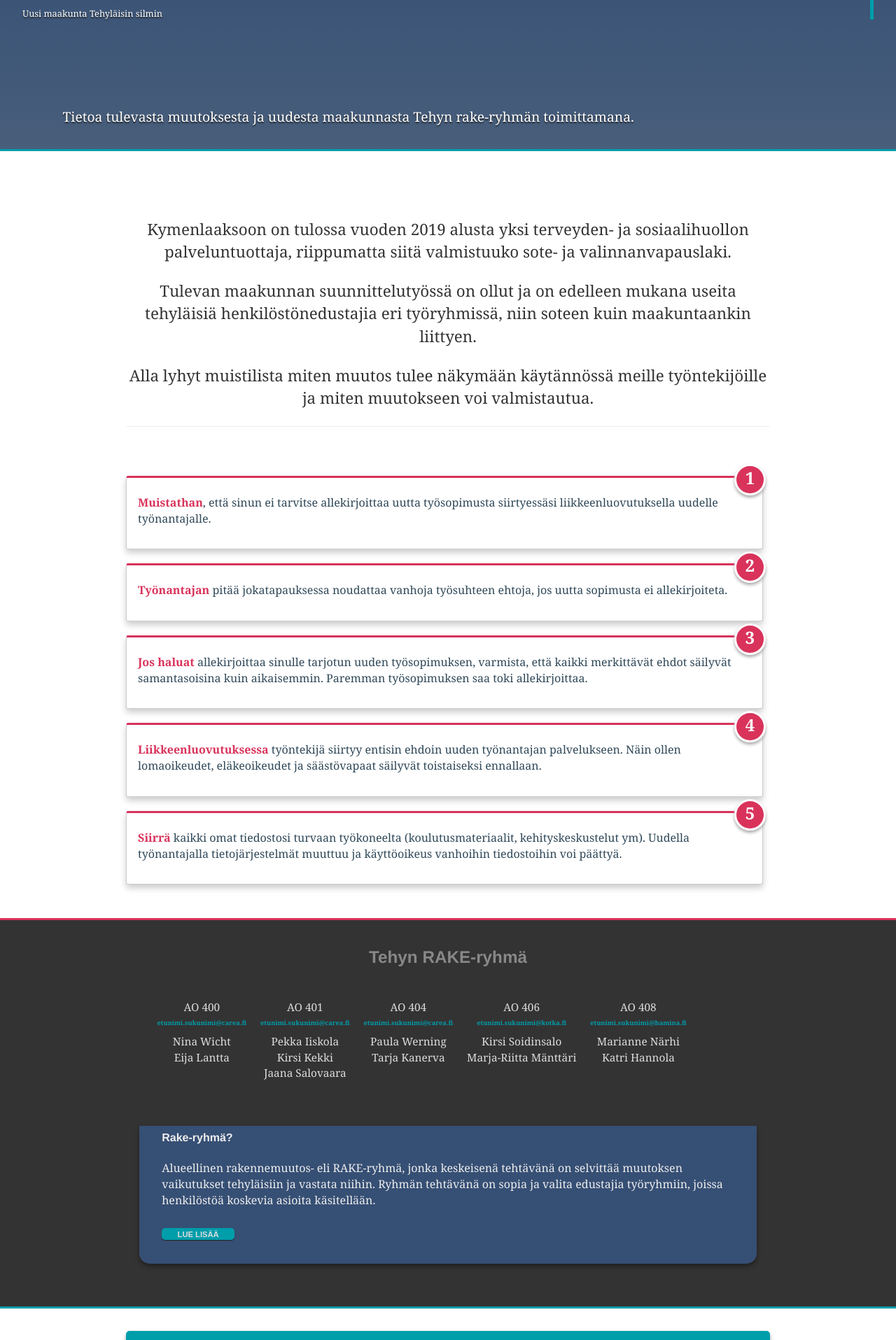
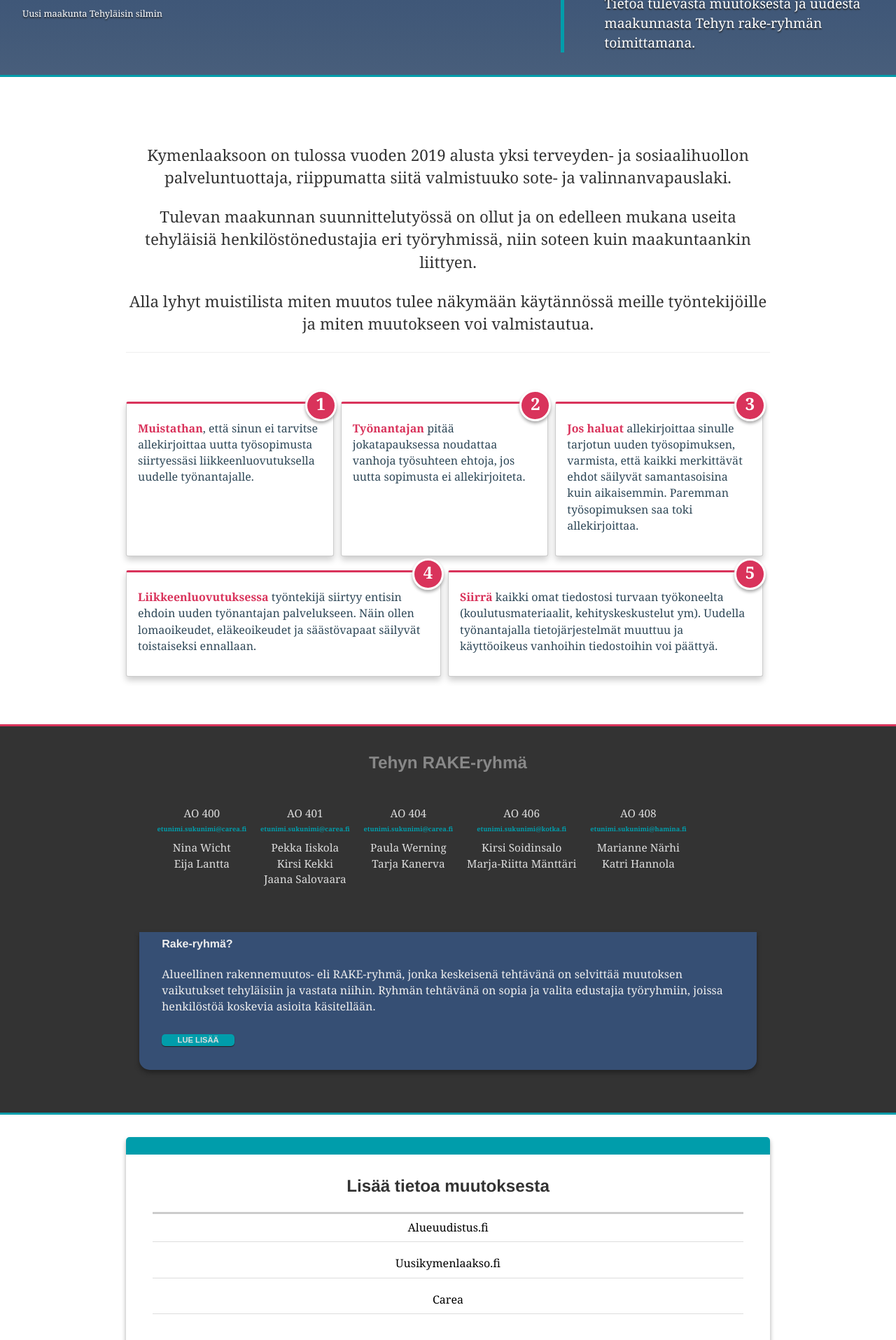
Before and after one commit to iispe/rake_newsletter, a Gatsby site: page / in a window 1280 px wide. Shown: the part 108-2023 px from the top of the page at 70% size. Built offline with nearby package versions, Linux system fonts and the light colour scheme; Gatsby itself is replaced by a stand-in of ours.

Commit message:
split components, remove unnecessary css

```diff
--- /dev/null
+++ b/src/components/contact.js
@@ -0,0 +1,105 @@
+import React from "react";
+import styled from "styled-components";
+import Link from "gatsby-link";
+
+const ContactContainer = styled.div`
+    max-width: 920px;
+    font-size: 1.2em;
+    border-radius: 5px;
+    color: #888;
+    margin: 10px auto 0;
+    padding: 1em;
+        h2 {
+            text-align: center;
+        }
+`;
+
+const Rake = styled.div`
+        padding: 0.5em 2em 2em;
+        color: #eee;
+        margin: 0 auto 2em;
+        background-color: #364f74;
+        border-radius: 0 0 15px 15px;
+        box-shadow: 0 4px 6px #222;
+        font-size: 1rem;
+        @media (max-width: 420px) {
+            padding-bottom: 2em;
+        }
+`;
+
+const Contacts = styled.div`
+        color: #ddd;
+        font-size: 0.8em;
+        //  border: 1px solid white;
+        padding: 1em 1em 2em;
+        & ul {
+            list-style-type: none;
+            width: 100%;
+            display: table;
+            margin-left: 0;
+        }
+        & li {
+            display: table-cell;
+            text-align: center;
+            float: left;
+
+            line-height: 70%;
+            margin: 0 auto;
+            padding: 1em 0.65em;
+        }
+        & li p:hover {
+            color: #ccc;
+    }
+}
+
+`;
+const ContactInfo = styled.p`
+        font-size: 0.6em;
+        color: #009dab;
+        padding-bottom: 0.5em;
+        font-weight: bold;
+`;
+
+const Button = styled.button`
+    background-color: #009dab;
+    display: inline-block;
+    font-size: 0.7em;
+    font-weight: bold;
+    padding: 0.2em 2em;
+    border-radius: 5px;
+    border: none;
+    box-shadow: 0px 1px 1px #222;
+    // vertical-align: base-line;
+    color: #ddd;
+    // float: right;
+    &:hover {
+        box-shadow: none;
+    }
+`;
+
+const Contact = () => (
+<ContactContainer>
+    <h2>Tehyn RAKE-ryhmä</h2>
+
+    <Contacts>
+        {/* <h4>KYMENLAAKSON TEHYN RAKERYHMÄN YHTEYSTIEDOT</h4> */}
+        <div className="table">
+            <ul>
+                <li><p className="contactHead">AO 400</p><ContactInfo>etunimi.sukunimi@carea.fi</ContactInfo><p> Nina Wicht</p><p>Eija Lantta</p></li>
+                <li><p className="contactHead">AO 401</p><ContactInfo>etunimi.sukunimi@carea.fi</ContactInfo><p>Pekka Iiskola</p><p>Kirsi Kekki</p><p>Jaana Salovaara</p></li>
+                <li><p className="contactHead">AO 404</p><ContactInfo>etunimi.sukunimi@carea.fi</ContactInfo><p>Paula Werning</p><p>Tarja Kanerva</p></li>
+                <li><p className="contactHead">AO 406</p><ContactInfo>etunimi.sukunimi@kotka.fi</ContactInfo><p>Kirsi Soidinsalo</p><p>Marja-Riitta Mänttäri</p></li>
+                <li><p className="contactHead">AO 408</p><ContactInfo> etunimi.sukunimi@hamina.fi</ContactInfo><p>Marianne Närhi</p><p>Katri Hannola</p></li>
+
+            </ul>
+        </div>
+    </Contacts>
+    <Rake>
+        <h4>Rake-ryhmä?</h4>
+        <p>Alueellinen rakennemuutos- eli RAKE-ryhmä, jonka keskeisenä tehtävänä on selvittää muutoksen vaikutukset tehyläisiin ja vastata niihin. Ryhmän tehtävänä on sopia ja valita edustajia työryhmiin, joissa henkilöstöä koskevia asioita käsitellään.</p>
+        <Link to="/rake/"><Button>LUE LISÄÄ</Button></Link>
+    </Rake>
+</ContactContainer>
+);
+
+export default Contact;
--- a/src/components/ingress.js
+++ b/src/components/ingress.js
@@ -9,18 +9,23 @@
     padding: 2em 2em 2em;
     margin-bottom: 6em;
     border-bottom: 3px solid #009dab;
+    display: flex;
+    flex-wrap: wrap;
 
+    @media screen and (max-width: 920px) {
+        flex-direction: column;
+        margin-bottom: 2em;
+    }
 `;
 
 const Right = styled.div`
     border-right: 5px solid #009dab;
+    flex: 2;
     & p {
         font-weight: bold;
         font-size: 2em;
+        padding-top: 0.5em;
 
-        padding-top: 0.5em;
-        // border-top: 1px solid #009dab;
-        // border-bottom: 1px solid #009dab;
     }
     & div {
         font-size: 0.8em;
@@ -28,19 +33,20 @@
         color: white;
 
     }
-    @media (max-width: 720px) {
-        border: none;
+    @media (max-width: 920px) {
+        flex: 1;
+       border: none;
+        padding-bottom: 3em;
+
 
     }
 
-    @media (max-width: 420px) {
-        padding-bottom: 3em;
-        border-bottom: 20px dotted #009dab;
-    }
+
 `;
 
 const Left = styled.div`
-    padding: 6.5em 0 0 3em;;
+    flex: 1;
+    padding: 3.5em 0 0 3em;;
     color: white;
     font-size: 1.2em;
 
@@ -51,19 +57,22 @@
         color: #09c3a0;
     }
 
-    @media (max-width: 420px) {
-        padding-top: 2em;
+    @media (max-width: 920px) {
+        padding: 1em;
+        background: #009dab;
+        border-radius: 30px 30px 30px 0;
+        box-shadow: 0 5px 10px #333;
     }
 `;
 
 
 const Ingress = ({}) => (
-    <Ing className="grid grid-gutters ">
-        <Right className="grid-cell ">
+    <Ing>
+        <Right>
             <p>Muutos. Tulevaisuus. Tehyläisyys.</p>
             <div>Uusi maakunta Tehyläisin silmin</div>
     </Right>
-        <Left className="grid-cell ">
+        <Left>
            Tietoa tulevasta muutoksesta ja uudesta maakunnasta Tehyn rake-ryhmän toimittamana.
     </Left>
 
--- a/src/components/newsItem.js
+++ b/src/components/newsItem.js
@@ -4,6 +4,7 @@
 
 
 const Item = styled.div`
+    flex: 1;
     position: relative;
     color: #2F4858;
     margin-right: 10px;
--- a/src/layouts/index.css
+++ b/src/layouts/index.css
@@ -55,70 +55,7 @@
 
 }
 
-.grid {
-    display: flex;
-    flex-wrap: wrap;
-    /* margin: 0 auto; */
 
-}
-
-.grid-cell {
-    flex: 1;
-}
-
-.grid--gutters {
-    margin: -1em 0 0 -1em;
-}
-
-.grid--gutters > .grid-cell {
-  padding: 1em 0 0 1em;
-}
-
-.grid--fit > .grid-cell {
-  flex: 1;
-}
-.grid--full > .grid-cell {
-  flex: 0 0 100%;
-}
-
-
-@media (min-width: 24em) {
-  .small-grid--fit > .grid-cell {
-    flex: 1;
-  }
-  .small-grid--full > .grid-cell {
-    flex: 0 0 100%;
-  }
-  .small-grid--1of2 > .grid-cell {
-    flex: 0 0 50%;
-  }
-  .small-grid--1of3 > .grid-cell {
-    flex: 0 0 33.3333%;
-  }
-  .small-grid--1of4 > .grid-cell {
-    flex: 0 0 25%;
-  }
-
-}
-
-@media (min-width: 48em) {
-  .large-grid--fit > .grid-cell {
-    flex: 1;
-  }
-  .large-grid--full > .grid-cell {
-    flex: 0 0 100%;
-  }
-   .large-grid--1of2 > .grid-cell {
-    flex: 0 0 50%;
-  }
-  .large-grid--1of3 > .grid-cell {
-    flex: 0 0 33.3333%;
-  }
-  .large-grid--1of4 > .grid-cell {
-    flex: 0 0 25%;
-  }
-
-}
 
 @media only screen and (max-width: 768px) {
   li {
--- a/src/pages/index.js
+++ b/src/pages/index.js
@@ -1,8 +1,7 @@
-import Link from "gatsby-link";
 import React from "react";
 import styled from "styled-components";
 
-
+import Contact from "../components/contact";
 import Icon from "../components/icon";
 import Ingress from "../components/ingress";
 import Links from "../components/links";
@@ -24,7 +23,14 @@
 
 const News = styled.div`
     margin: 0 auto;
+    display: flex;
+    flew-wrap: wrap;
     max-width: 920px;
+
+    @media screen and (max-width: 920px) {
+        flex-direction: column;
+    }
+
 `;
 
 const NewsHeader = styled.div`
@@ -35,93 +41,20 @@
 
 `;
 
-const ContactContainer = styled.div`
-    max-width: 920px;
-    font-size: 1.2em;
-    border-radius: 5px;
-    color: #888;
-    margin: 10px auto 0;
-    padding: 1em;
-        h2 {
-            text-align: center;
-        }
-`;
 
-const Rake = styled.div`
-        padding: 0.5em 2em 2em;
-        color: #eee;
-        margin: 0 auto 2em;
-        background-color: #364f74;
-        border-radius: 0 0 15px 15px;
-        box-shadow: 0 4px 6px #222;
-        font-size: 1rem;
-        @media (max-width: 420px) {
-            padding-bottom: 2em;
-        }
-`;
-
-const Contact = styled.div`
-        color: #ddd;
-        font-size: 0.8em;
-        //  border: 1px solid white;
-        padding: 1em 1em 2em;
-        & ul {
-            list-style-type: none;
-            width: 100%;
-            display: table;
-            margin-left: 0;
-        }
-        & li {
-            display: table-cell;
-            text-align: center;
-            float: left;
-
-            line-height: 70%;
-            margin: 0 auto;
-            padding: 1em 0.65em;
-        }
-        & li p:hover {
-            color: #ccc;
-    }
-}
-
-`;
-const ContactInfo = styled.p`
-        font-size: 0.6em;
-        color: #009dab;
-        padding-bottom: 0.5em;
-        font-weight: bold;
-`;
-
-const Button = styled.button`
-    background-color: #009dab;
-    display: inline-block;
-    font-size: 0.7em;
-    font-weight: bold;
-    padding: 0.2em 2em;
-    border-radius: 5px;
-    border: none;
-    box-shadow: 0px 1px 1px #222;
-    // vertical-align: base-line;
-    color: #ddd;
-    // float: right;
-    &:hover {
-        box-shadow: none;
-    }
-`;
 
 export default () => (
     <div>
         <Ingress />
         <Section>
-        <News className="grid grid-gutters grid--full large-grid--fit">
+        <News>
             <NewsHeader>
                 <p>Kymenlaaksoon on tulossa vuoden 2019 alusta yksi terveyden- ja sosiaalihuollon palveluntuottaja, riippumatta siitä valmistuuko sote- ja valinnanvapauslaki.</p>
                 <p>Tulevan maakunnan suunnittelutyössä on ollut ja on edelleen mukana useita tehyläisiä henkilöstönedustajia eri työryhmissä, niin soteen kuin maakuntaankin liittyen.</p><p>Alla lyhyt muistilista miten muutos tulee näkymään käytännössä meille työntekijöille ja miten muutokseen voi valmistautua.</p>
             </NewsHeader>
         </News>
 
-        <News className="grid grid-gutters grid--full large-grid--fit">
+        <News>
 
             <NewsItem>
                 <p><span>Muistathan</span>, että sinun ei tarvitse allekirjoittaa uutta työsopimusta siirtyessäsi liikkeenluovutuksella uudelle työnantajalle.</p>
@@ -136,7 +69,7 @@
                     <Icon content="3" />
                 </NewsItem>
         </News>
-        <News className="grid grid-gutters grid--full large-grid--fit">
+        <News>
 
                 <NewsItem>
                     <p><span>Liikkeenluovutuksessa</span> työntekijä siirtyy entisin ehdoin uuden työnantajan palvelukseen. Näin ollen lomaoikeudet, eläkeoikeudet ja säästövapaat säilyvät toistaiseksi ennallaan.</p>
@@ -150,28 +83,7 @@
 
     </Section>
     <Section>
-        <ContactContainer>
-                <h2>Tehyn RAKE-ryhmä</h2>
-
-            <Contact>
-                {/* <h4>KYMENLAAKSON TEHYN RAKERYHMÄN YHTEYSTIEDOT</h4> */}
-                <div className="table">
-                <ul>
-                            <li><p className="contactHead">AO 400</p><ContactInfo>etunimi.sukunimi@carea.fi</ContactInfo><p> Nina Wicht</p><p>Eija Lantta</p></li>
-                            <li><p className="contactHead">AO 401</p><ContactInfo>etunimi.sukunimi@carea.fi</ContactInfo><p>Pekka Iiskola</p><p>Kirsi Kekki</p><p>Jaana Salovaara</p></li>
-                            <li><p className="contactHead">AO 404</p><ContactInfo>etunimi.sukunimi@carea.fi</ContactInfo><p>Paula Werning</p><p>Tarja Kanerva</p></li>
-                            <li><p className="contactHead">AO 406</p><ContactInfo>etunimi.sukunimi@kotka.fi</ContactInfo><p>Kirsi Soidinsalo</p><p>Marja-Riitta Mänttäri</p></li>
-                            <li><p className="contactHead">AO 408</p><ContactInfo> etunimi.sukunimi@hamina.fi</ContactInfo><p>Marianne Närhi</p><p>Katri Hannola</p></li>
-
-                </ul>
-                </div>
-            </Contact>
-                <Rake>
-                    <h4>Rake-ryhmä?</h4>
-                    <p>Alueellinen rakennemuutos- eli RAKE-ryhmä, jonka keskeisenä tehtävänä on selvittää muutoksen vaikutukset tehyläisiin ja vastata niihin. Ryhmän tehtävänä on sopia ja valita edustajia työryhmiin, joissa henkilöstöä koskevia asioita käsitellään.</p>
-                    <Link to="/rake/"><Button>LUE LISÄÄ</Button></Link>
-                </Rake>
-        </ContactContainer>
+        <Contact />
     </Section>
     <Section>
         <Links />
```
